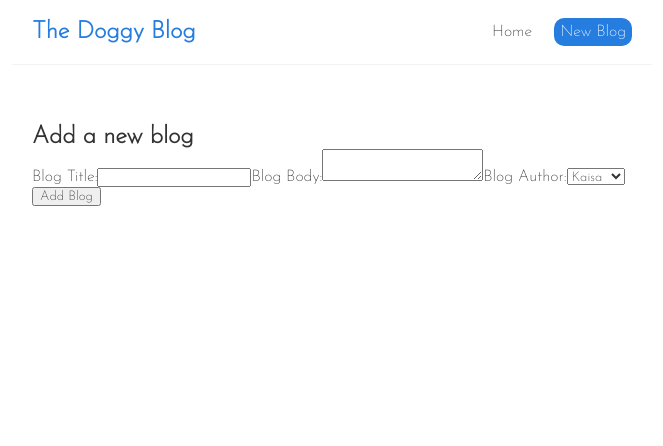
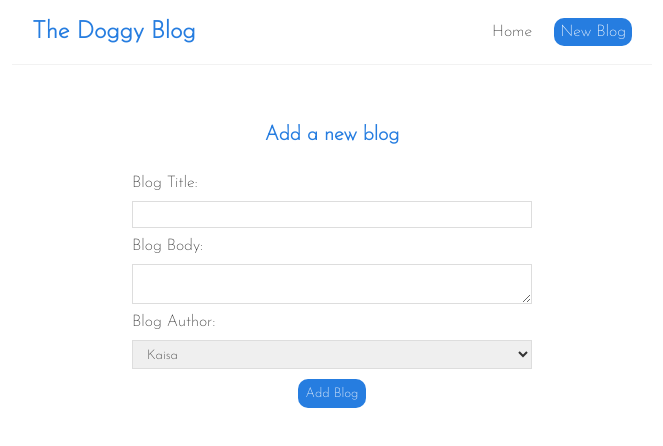
Before and after one commit to KaisaSS/react-blog, a React (Create React App) app: page /create in a window 1280 px wide. Shown: the top 446 px of the page, without its empty margins (308-971 px from the left). Built offline with nearby package versions, Linux system fonts and the light colour scheme.

Commit message:
Add style to form

```diff
--- a/src/index.css
+++ b/src/index.css
@@ -81,3 +81,40 @@
   flex-direction: column;
   height: 100px;
 }
+
+.create {
+  max-width: 400px;
+  margin: 0 auto;
+  text-align: center;
+}
+
+.create label {
+  text-align: left;
+  display: block;
+}
+
+.create h2 {
+  font-size: 20px;
+  color: #267de0;
+  margin-bottom: 30px;
+}
+
+.create input,
+.create textarea,
+.create select {
+  width: 100%;
+  padding: 6px 10px;
+  margin: 10px 0;
+  border: 1px solid #ddd;
+  box-sizing: border-box;
+  display: block;
+}
+
+.create button {
+  background: #267de0;
+  color: #fff;
+  border: 0;
+  padding: 8px;
+  border-radius: 10px;
+  cursor: pointer;
+}
```
